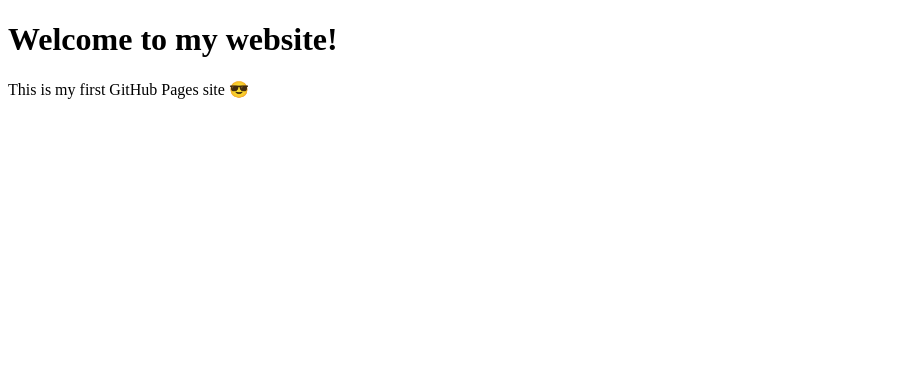
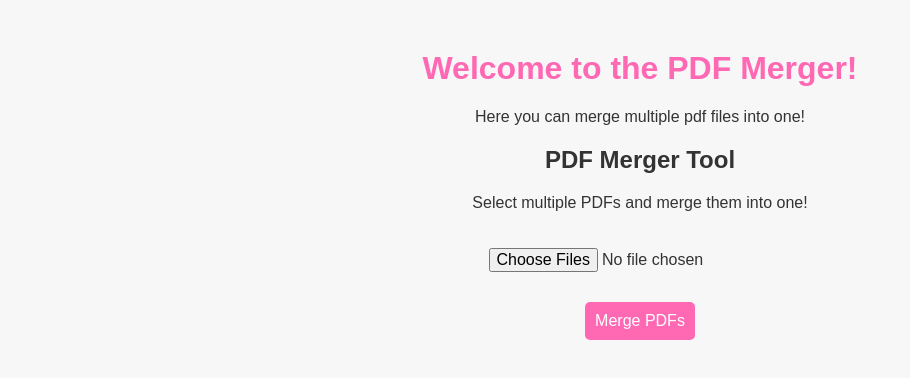
Before and after one commit to vkocabas/vk_pdfmerger, a plain HTML site: page index.html in a window 1280 px wide. Shown: the whole page, without its empty margins (0-910 px from the left). Drawn offline with Linux system fonts and the light colour scheme.

Commit message:
Update index.html

```diff
--- a/index.html
+++ b/index.html
@@ -2,10 +2,72 @@
 <html lang="en">
 <head>
   <meta charset="UTF-8">
-  <title>My First Website</title>
+  <title>My First Website - PDF Merger</title>
+  <style>
+    body {
+      font-family: Arial, sans-serif;
+      text-align: center;
+      margin-top: 50px;
+      color: #333;
+      background: #f7f7f7;
+    }
+    h1 {
+      color: #ff69b4;
+    }
+    input, button {
+      margin: 10px;
+      padding: 10px;
+      font-size: 16px;
+    }
+    button {
+      background-color: #ff69b4;
+      border: none;
+      color: white;
+      cursor: pointer;
+      border-radius: 5px;
+    }
+    button:hover {
+      background-color: #ff85c1;
+    }
+  </style>
 </head>
 <body>
-  <h1>Welcome to my website!</h1>
-  <p>This is my first GitHub Pages site 😎</p>
+  <h1>Welcome to the PDF Merger!</h1>
+  <p>Here you can merge multiple pdf files into one!</p>
+
+  <h2>PDF Merger Tool</h2>
+  <p>Select multiple PDFs and merge them into one!</p>
+  <input type="file" id="pdfFiles" multiple accept=".pdf">
+  <br>
+  <button onclick="mergePDFs()">Merge PDFs</button>
+
+  <script src="https://cdnjs.cloudflare.com/ajax/libs/pdf-lib/1.17.1/pdf-lib.min.js"></script>
+  <script>
+    async function mergePDFs() {
+      const input = document.getElementById('pdfFiles');
+      if (!input.files.length) {
+        alert("Please select PDFs!");
+        return;
+      }
+
+      const mergedPdf = await PDFLib.PDFDocument.create();
+
+      for (let file of input.files) {
+        const arrayBuffer = await file.arrayBuffer();
+        const pdf = await PDFLib.PDFDocument.load(arrayBuffer);
+        const copiedPages = await mergedPdf.copyPages(pdf, pdf.getPageIndices());
+        copiedPages.forEach((page) => mergedPdf.addPage(page));
+      }
+
+      const mergedPdfBytes = await mergedPdf.save();
+      const blob = new Blob([mergedPdfBytes], { type: "application/pdf" });
+      const url = URL.createObjectURL(blob);
+      const a = document.createElement("a");
+      a.href = url;
+      a.download = "merged.pdf";
+      a.click();
+      URL.revokeObjectURL(url);
+    }
+  </script>
 </body>
 </html>
```
